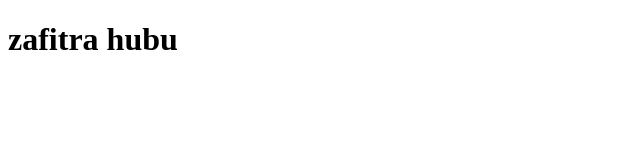
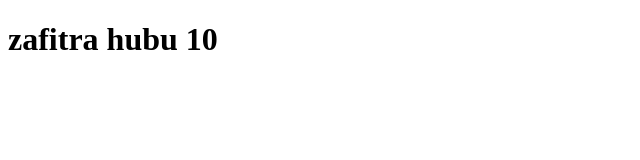
Before and after one commit to zafitrahubu/fremwork, a plain HTML site: page index.html in a window 1280 px wide. Shown: the full height of the page, 0-640 px from the left. Drawn offline with Linux system fonts and the light colour scheme.

Commit message:
ubah index.html

```diff
--- a/index.html
+++ b/index.html
@@ -6,6 +6,6 @@
     <title>fremwork</title>
 </head>
 <body>
-    <h1>zafitra hubu</h1>
+    <h1>zafitra hubu 10</h1>
 </body>
 </html>
```
